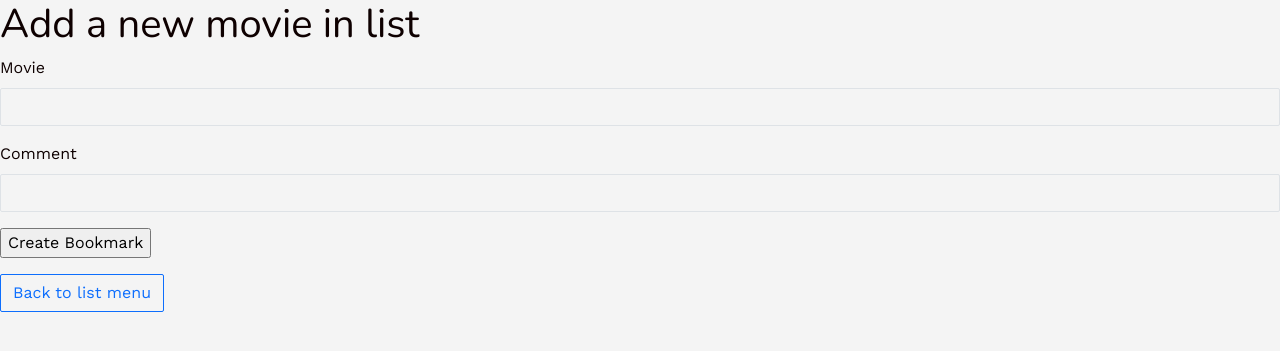
After one commit to frlewagon/rails-watch-list, a Rails app: template app/views/bookmarks/new.html.erb in a window 1280 px wide. The commit adds this page. Shown: the top 351 px of the page. Run offline with Rails 7, Linux system fonts and the light colour scheme; the template is opened without the code that fills it, so the values that code supplies are empty; data comes from the database, SQL or seed files in the repository; style sheets or scripts are compiled from the project's sources; some libraries are stand-ins or nearby versions.

Commit message:
bookmark functionality complete

```diff
--- /dev/null
+++ b/app/helpers/bookmarks_helper.rb
@@ -0,0 +1,2 @@
+module BookmarksHelper
+end
--- /dev/null
+++ b/app/views/bookmarks/new.html.erb
@@ -0,0 +1,9 @@
+<h1><%= "Add a new movie in list #{@list.name}" %></h1>
+
+<%= simple_form_for [@list, @bookmark] do |f| %>
+  <%= f.association :movie %>
+  <%= f.input :comment %>
+  <%= f.submit %>
+<% end %>
+
+<%= link_to "Back to list menu", lists_path, class: "btn btn-outline-primary mt-3" %>
--- a/app/views/lists/show.html.erb
+++ b/app/views/lists/show.html.erb
@@ -2,10 +2,10 @@
 
 <ul>
 <% @movies.each do |movie| %>
-<li>
-<%= link_to movie.title, movie_path(movie) %>
-</li>
+<% bookmark = Bookmark.find_by(movie_id: movie.id, list_id: @list.id) %>
+<li> <%= movie.title %> <%= link_to "Remove this movie", bookmark_path(bookmark.id) , class: "btn btn-outline-warning mt-3", data: { turbo_method: :delete, turbo_confirm: "Are you sure?" } %> </li>
 <% end %>
 </ul>
 
+<%= link_to "Add a movie to this list", new_list_bookmark_path(@list), class: "btn btn-outline-success mt-3" %>
 <%= link_to "Back to list menu", lists_path, class: "btn btn-outline-primary mt-3" %>
--- a/config/routes.rb
+++ b/config/routes.rb
@@ -1,7 +1,12 @@
 Rails.application.routes.draw do
   # Define your application routes per the DSL in https://guides.rubyonrails.org/routing.html
   root to: "lists#index"
-  resources :lists, only: [ :index, :show, :new, :create ]
+  resources :lists, only: [ :index, :show, :new, :create ] do
+    resources :bookmarks, only: [ :new, :create ]
+  end
+
+  resources :bookmarks, only: [ :destroy ]
+
   # Reveal health status on /up that returns 200 if the app boots with no exceptions, otherwise 500.
   # Can be used by load balancers and uptime monitors to verify that the app is live.
   get "up" => "rails/health#show", as: :rails_health_check
```
Also changed, not shown: app/controllers/bookmarks_controller.rb (added, +29 -0 lines), app/controllers/lists_controller.rb (indentation only).
